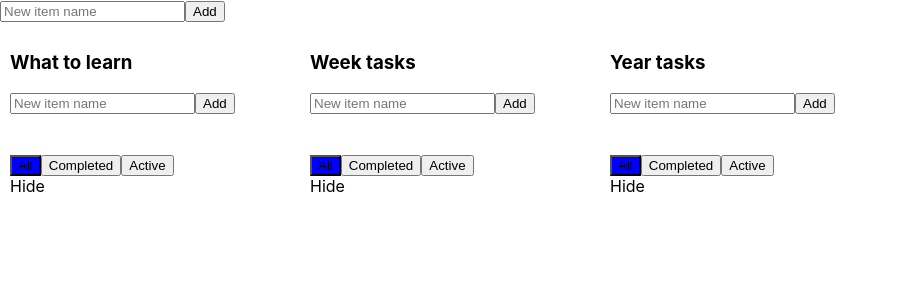
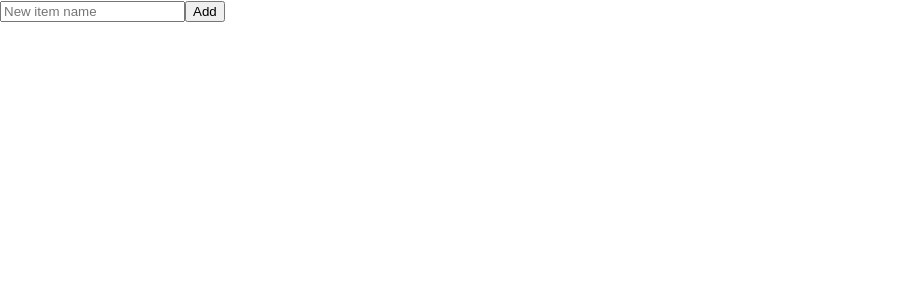
Before and after one commit to van0k13/MyProjects, a React (Create React App) app: page / in a window 1280 px wide. Shown: the top 300 px of the page, without its empty margins (0-898 px from the left). Built offline with nearby package versions, Linux system fonts and the light colour scheme.

Commit message:
done gp pages

```diff
--- a/package.json
+++ b/package.json
@@ -2,7 +2,7 @@
   "name": "01-todolist",
   "version": "0.1.0",
   "private": true,
-  "homepage": "https://van0k13.github.io/MyProjects/01-todolist/",
+  "homepage": "https://van0k13.github.io/MyProjects/",
   "dependencies": {
     "gh-pages": "^2.1.1",
     "prop-types": "^15.7.2",
--- a/src/App.js
+++ b/src/App.js
@@ -9,14 +9,15 @@ class App extends React.Component {
 
     state = {
         todolists: [
-            { id: 1, title: 'What to learn' },
-            { id: 2, title: 'Week tasks' },
-            { id: 3, title: 'Year tasks' }
         ]
     }
 
     componentDidMount() {
         this.restoreState();
+    }
+
+    componentDidUpdate() {
+        this.saveState();
     }
 
     addTodoList = (title) => {
```
